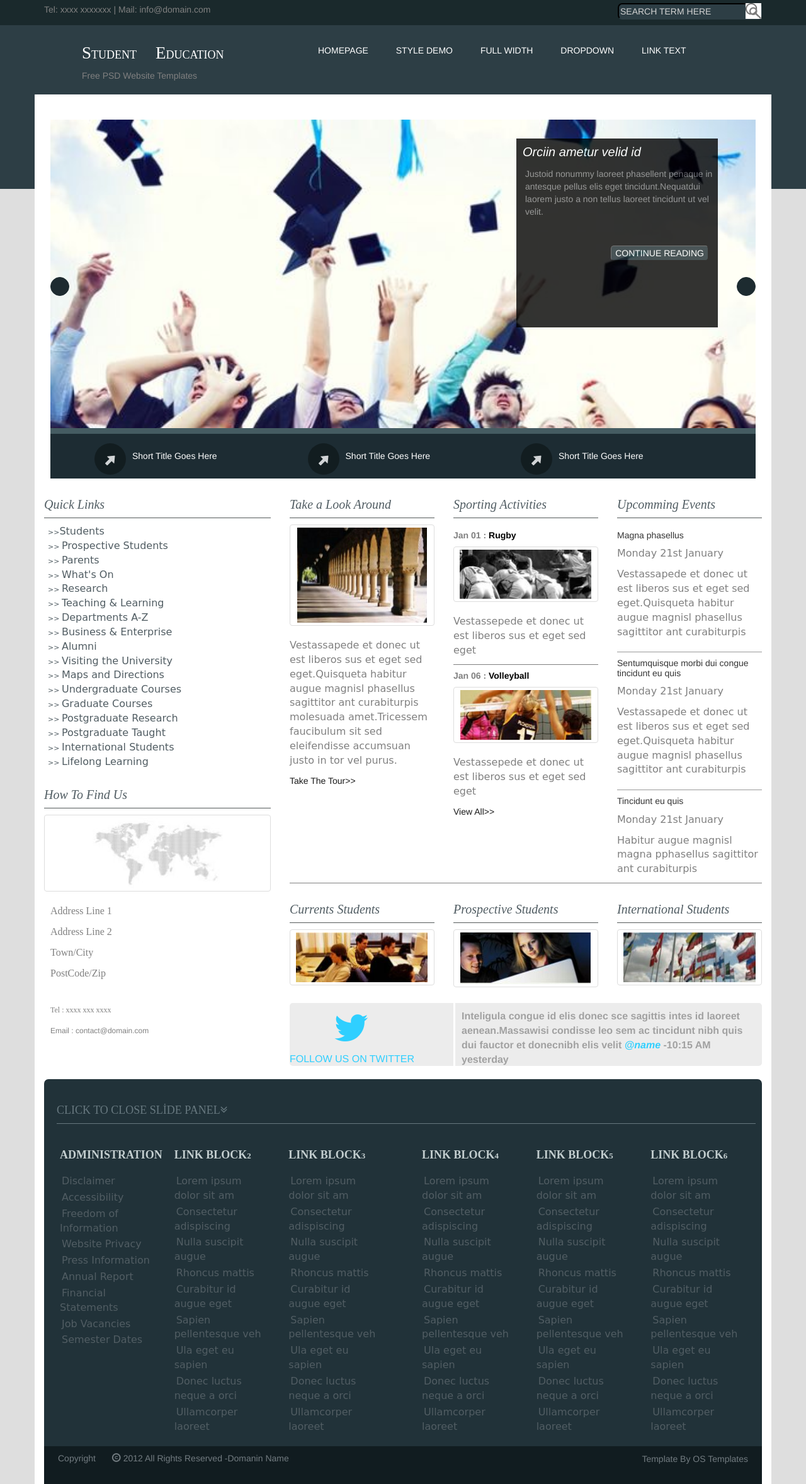
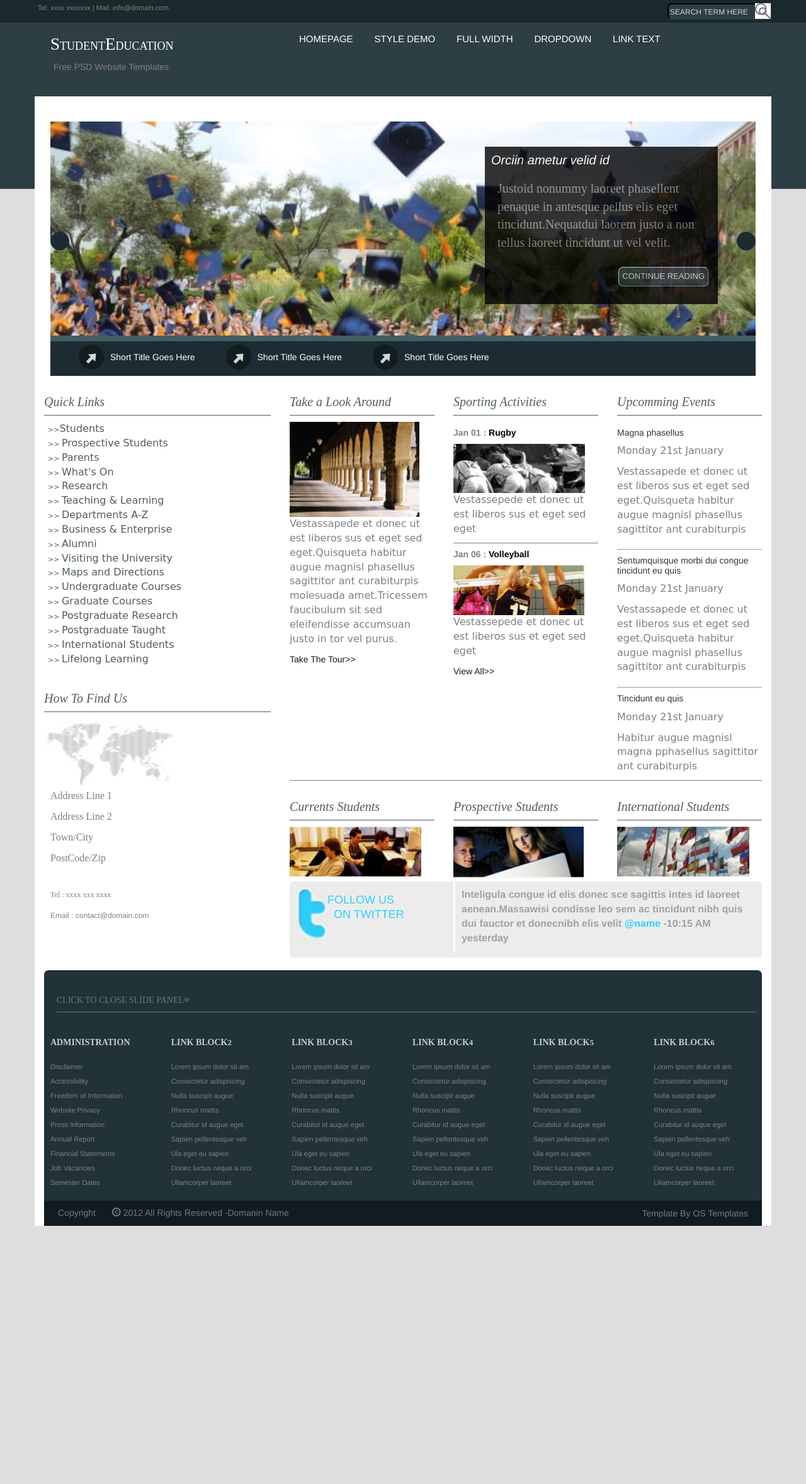
Before and after one commit to betulyrgnc/crownest-intern, a plain HTML site: page bootstrap-html-css/index.html in a window 1280 px wide. Shown: the whole page at 63% size. After the commit the page ends 1947 px from the top, so only its background shows below. Drawn offline with Linux system fonts and the light colour scheme; files whose address does not match are found by name; a web font is replaced by a local one.

Commit message:
İçerik responsive hale getirildi

```diff
--- a/bootstrap-html-css/index.html
+++ b/bootstrap-html-css/index.html
@@ -1,6 +1,6 @@
 <html>
 <head>
-
+<meta name="viewport" content="width=device-width, user-scalable=no,initial-scale=1, maximum-scale=1">
 <link rel="stylesheet" type="text/css" href="static/css/reset.css">
 <link rel="stylesheet" type="text/css" href="static/css/bootstrap.min.css">
 <link rel="stylesheet" type="text/css" href="static/css/slick.css">
@@ -15,10 +15,10 @@
   <div class="top-bar">
      <div class="container">
     <div class="row">
-      <div class="col-md-6">
+      <div class="col-lg-6 col-md-6 col-sm-6 col-xs-6">
        <p>Tel: xxxx xxxxxxx | Mail: info@domain.com</p>
       </div>
-      <div class="col-md-6">
+      <div class="col-lg-6 col-md-6 col-sm-6 col-xs-6">
    	   <div class="search">
 	      <input  name='q' size='25' type='text' placeholder="SEARCH TERM HERE">
 	   <button>
@@ -32,11 +32,16 @@
   <div class="container">
     <div class="header-bottom">
 	    <div class="row">
-	    <div class="col-md-4">
+	      <div class="col-lg-4 col-md-4 col-sm-12 col-xs-12">
 	        <h4><span>S</span>TUDENT<span>E</span>DUCATION</h4>
 	        <p>Free PSD Website Templates</p>
 	      </div>
-	   <div class="col-md-8">
+	    <div class="col-lg-8 col-md-8 col-sm-12 col-xs-12">
+
+         <a href="#" class="mobile-menu hidden-lg hidden-md">
+         <i class="glyphicon glyphicon-align-justify"></i>
+         </a>
+
         <div class="menu">
 	        <ul>
   		      <li><a href="#" class="active">HOMEPAGE</a>
@@ -63,7 +68,7 @@
 
         <div class="slider">
 
-           <div class="slider-list" style="background-image: url(static/img/cap.jpg)">
+           <div class="slider-list" style="background-image: url(static/img/images.jpg)">
 	      		<div class="text">
 	       			<h4>Orciin ametur velid id</h4>
 	       			<p class="text-left">Justoid nonummy laoreet phasellent penaque in antesque pellus elis eget tincidunt.Nequatdui laorem justo a non tellus laoreet tincidunt ut vel velit.</p>
@@ -71,7 +76,7 @@
 	      		</div>
 	        </div>
 	        <div class="slider-list" style="background-image: url(static/img/cap.jpg)">
-	      		<div class="text">
+	      		<div class="text ">
 	       			<h4>Orciin ametur velid id</h4>
 	       			<p class="text-left">Justoid nonummy laoreet phasellent penaque in antesque pellus elis eget tincidunt.Nequatdui laorem justo a non tellus laoreet tincidunt ut vel velit.</p>
 	        		<button type="submit" class="reading">CONTINUE READING</button>
@@ -96,7 +101,7 @@
 
 
 
-        <div class="slider-bottom">
+    <div class="slider-bottom hidden-xs">
 		   <ul>
 		     <li>  <button type="submit" class="button1"><span class="glyphicon glyphicon-arrow-up"></span></button>
 		     <span>Short Title Goes Here</span>
@@ -113,8 +118,10 @@
     </div>
   <div class="content">
     <div class="row">
-      <div class="col-md-4">
 
+      <div class=" col-lg-4 col-md-4 col-sm-12 col-xs-12">
+        <div class="row">
+         <div class="col-lg-12 col-md-12 col-sm-6 xs-12">
           <h6>Quick Links</h6>
 
         <ul>
@@ -151,21 +158,23 @@
           <li><a href="#" class="active"><span>>>  </span>International Students</a></li>
 
           <li><a href="#" class="active"><span>>>  </span>Lifelong Learning </a></li>
-
-
         </ul>
 
+        </div>
+        <div class="col-lg-12 col-md-12 col-sm-6 xs-12">
          <h6>How To Find Us</h6>
-      	  <div class="thumbnail">
-      	    <img src="static/img/a.jpeg">
-      	   </div>
+
+      	   <figure><img src="static/img/a.jpeg"></figure>
+
       	  <div class="information">
         	  <p>Address Line 1</p>
         	  <p>Address Line 2</p>
         	  <p>Town/City</p>
         	  <p>PostCode/Zip</p>
         	  <h6>Tel : xxxx xxx xxxx</h6>
-          <h5>Email : contact@domain.com<h5>
+            <h5>Email : contact@domain.com</h5>
+      	   </div>
+        </div>
         </div>
         </div>
 
@@ -173,15 +182,15 @@
 
 
 
+    <div class="col-md-8 col-sm-12 col-xs-12">
+      <div class="top-content">
 
-     <div class="col-md-8">
-      <div class="top-content">
        <div class="row">
-        <div class="col-md-4">
+        <div class="col-md-4 col-sm-4 col-xs-12">
       	   <h6>Take a Look Around</h6>
-      	   <div class="thumbnail">
-      	     <img src="static/img/j.jpeg">
-      	   </div>
+
+      	  <figure><img src="static/img/j.jpeg"></figure>
+
            <p class="text-left">
            	Vestassapede et donec ut est liberos sus et eget sed eget.Quisqueta habitur augue magnisl phasellus sagittitor ant curabiturpis molesuada amet.Tricessem faucibulum sit sed eleifendisse accumsuan justo in tor vel purus.
            </p>
@@ -190,27 +199,27 @@
       	</div>
 
 
-      	<div class="col-md-4">
+      	<div class="col-md-4 col-sm-4 col-xs-12">
       	   <h6>Sporting Activities</h6>
       	   <h5><span>Jan 01 : </span>Rugby</h5>
-      	   <div class="thumbnail">
-      	     <img src="static/img/h.jpeg">
-      	   </div>
+
+      	 <figure><img src="static/img/h.jpeg"></figure>
+
       	   <p class="text-left">
       	   Vestassepede et donec ut est liberos sus et eget sed eget</p>
 
       	   <h4><span>Jan 06 : </span>Volleyball</h4>
 
-           <div class="thumbnail">
-      	     <img src="static/img/f.jpeg">
-      	   </div>
+
+      	   <figure><img src="static/img/f.jpeg"></figure>
+
       	   <p class="text-left">
       	   Vestassepede et donec ut est liberos sus et eget sed eget</p>
       	   <a href="#" class="active">View All>> </a>
 
       	</div>
 
-      	<div class="col-md-4">
+      	<div class="col-md-4 col-sm-4 col-xs-12">
       	   <h6>Upcomming Events</h6>
       	   <h3>Magna phasellus</h3>
       	   <p class="text-left">
@@ -235,25 +244,25 @@
        <div class="bottom-content">
        	<div class="row">
 
-       	 <div class="col-md-4">
+       	 <div class="col-lg-4 col-md-4 col-sm-4 col-xs-12">
        	  <h6>Currents Students</h6>
-      	  <div class="thumbnail">
-      	    <img src="static/img/d.jpeg">
-      	   </div>
+
+      	    <figure><img src="static/img/d.jpeg"></figure>
+
        	 </div>
 
-       	 <div class="col-md-4">
+       	 <div class="col-lg-4 col-md-4 col-sm-4 col-xs-12">
        	  <h6>Prospective Students</h6>
-      	  <div class="thumbnail">
-      	    <img src="static/img/c.jpeg">
-      	  </div>
+
+      	  <figure><img src="static/img/c.jpeg"></figure>
+
        	 </div>
 
-       	 <div class="col-md-4">
+       	 <div class="col-lg-4 col-md-4 col-sm-4 col-xs-12">
        	  <h6>International Students</h6>
-      	  <div class="thumbnail">
-      	    <img src="static/img/b.jpeg">
-      	  </div>
+
+      	    <figure><img src="static/img/b.jpeg"></figure>
+
        	 </div>
        	</div>
        </div>
@@ -261,20 +270,19 @@
       <div class="bottom-bar">
         <div class="row">
 
-	        <div class="col-md-4">
-	        <ul>
-		      <li><span class="fa fa-twitter"></span></li>
-		      <li><h5>FOLLOW US ON TWITTER</h5></li>
-		      </ul>
+	        <div class="col-lg-4 col-md-4 col-sm-4 col-xs-12">
+
+	         <div class="image">
+	         <figure><img src="static/img/twitter.jpeg"></figure>
+	         <h5>FOLLOW US</h5>
+	         <span>ON TWITTER</span>
+	         </div>
 
 	        </div>
-          <div class="col-md-8">
+          <div class="col-lg-8 col-md-8 col-sm-8 col-xs-12">
        	   <p class="text-left">Inteligula congue id elis donec sce sagittis intes id laoreet aenean.Massawisi condisse leo sem ac tincidunt nibh quis dui fauctor et donecnibh elis velit <span>@name</span> -10:15 AM yesterday</p>
         	 </div>
-
-
          </div>
-
       </div>
 
      </div>
@@ -283,8 +291,8 @@
 
         <h6>CLICK TO CLOSE SLİDE PANEL<span class="fa fa-angle-double-down"></span></h6>
     <div class="row">
-      <div class="col-md-6">
-      	<div class="col-md-4">
+      <div class="col-lg-2 col-md-2 col-sm-4 col-xs-6">
+
 
       	    <h6>ADMINISTRATION</h6>
       		<ul>
@@ -301,7 +309,8 @@
 
       		</ul>
       </div>
-        <div class="col-md-4">
+
+          <div class="col-lg-2 col-md-2 col-sm-4 col-xs-6">
               <h6>LINK BLOCK<span>2</span></h6>
               <ul>
 
@@ -316,10 +325,9 @@
 			  <li><a href="#" class="active">Ullamcorper laoreet</a></li>
 
       	   	</ul>
+          </div>
 
-
-        </div>
-        <div class="col-md-4">
+          <div class="col-lg-2 col-md-2 col-sm-4 col-xs-6">
             <h6>LINK BLOCK<span>3</span></h6>
         	<ul>
 
@@ -334,12 +342,11 @@
 			  <li><a href="#" class="active">Ullamcorper laoreet</a></li>
 
       		</ul>
-        </div>
+
           </div>
 
 
-      <div class="col-md-6">
-      	<div class="col-md-4">
+      	  <div class="col-lg-2 col-md-2 col-sm-4 col-xs-6">
       	    <h6>LINK BLOCK<span>4</span></h6>
       		<ul>
 
@@ -353,8 +360,10 @@
 			  <li><a href="#" class="active">Donec luctus neque a orci</a></li>
 			  <li><a href="#" class="active">Ullamcorper laoreet</a></li>
       		</ul>
+
           </div>
-        <div class="col-md-4">
+
+          <div class="col-lg-2 col-md-2 col-sm-4 col-xs-6">
             <h6>LINK BLOCK<span>5</span></h6>
         	<ul>
 
@@ -368,8 +377,10 @@
 			  <li><a href="#" class="active">Donec luctus neque a orci</a></li>
 			  <li><a href="#" class="active">Ullamcorper laoreet</a></li>
       		</ul>
+
           </div>
-        <div class="col-md-4">
+
+          <div class="col-lg-2 col-md-2 col-sm-4 col-xs-6">
             <h6>LINK BLOCK<span>6</span></h6>
         	<ul>
 
@@ -388,23 +399,21 @@
 
 
       </div>
-
     </div>
 
 
 </footer>
       <div class="footer-item">
         <div class="row">
-    	<div class="col-md-6">
+    	    <div class="col-lg-6 col-md-6 col-sm-6 col-xs-12">
     		     <span>Copyright <span class="glyphicon glyphicon-copyright-mark"></span> 2012 All Rights Reserved -Domanin Name</span>
     	    </div>
-    	<div class="col-md-6">
+    	    <div class="col-lg-6 col-md-6 col-sm-6 col-xs-12">
     		     <p><span>Template By OS Templates</span></p>
     	    </div>
         </div>
+      </div>
 
-    </div>
-    </div>
 
 
 <script src="static/js/jquery-3.2.1.js"></script>
--- a/bootstrap-html-css/static/css/style.css
+++ b/bootstrap-html-css/static/css/style.css
@@ -3,6 +3,9 @@
 
 @import url('https://fonts.googleapis.com/css?family=Itim');
 @import url('https://fonts.googleapis.com/css?family=Alegreya');
+@import url('https://fonts.googleapis.com/css?family=Convergence|PT+Serif');
+@import url('https://fonts.googleapis.com/css?family=Convergence|Lustria|PT+Serif');
+@import url('https://fonts.googleapis.com/css?family=Convergence|Lustria|McLaren|PT+Serif');
 .clearfix {
 	overflow: auto;
 	zoom: 1;
@@ -13,29 +16,33 @@ body{
 
 }
 header{
-    margin: 0 auto;
+    margin:0 auto;
     height: 300px;
 	background-color:#2d3e45;
 
 }
 .top-bar{
-	width: 100%;
+
     background-color: #1a292c;
     padding:5px;
 }
 .container{
     background-color:transparent;
-
+    display: inline block;
 
 }
 .top-bar .col-md-6 p{
     color: gray;
-    font-size: 14px;
+    font-size: 11px;
+    margin-left:-10
 }
 .search{
     float: right;
 	position: relative;
-
+    display: inline-block;
+    right:-15px;
+    padding-right: 0px;
+    padding-left: 0px;
 }
 
 .col-md-6 .search input{
@@ -45,10 +52,13 @@ header{
     display: inline-block;
     border-color: #2d3e45;
     color: #fff;
+    right: 0px;
+    width: 165px;
 
 }
 .search input[type=text]::-webkit-input-placeholder {
     color: LightGray;
+    font-size: 12px;
 }
 .search button{
     width: 25px;
@@ -72,50 +82,120 @@ header{
     height: 300px;
 
 }
-.header-bottom .col-md-4 h4{
+.header-bottom  h4{
     color: #fff;
     font-family: 'IM Fell Double Pica SC', serif;
-    margin:30px 0px 0px 30px;
+    margin:20px 0px 0px 10px;
 }
 
 .header-bottom .col-md-4 span{
     font-size: 27px;
-    margin: 30px 0px 0px 30px;
+    margin: 20px 0px 0px 0px;
     font-family: 'IM Fell Double Pica SC', serif;
     color: #fff;
 }
 .header-bottom .col-md-4 p{
     color: gray;
-    margin:10px 0px 0px 60px;
+    margin:10px 0px 0px 15px;
 }
 .header-bottom .menu{
-    display: inline-block;
-    margin-top: 30px;
-    margin-left: 25px;
+    margin:0px;
 }
 .header-bottom .menu li{
+
+    position: relative;
     display: inline-block;
+    width: calc(100% / 50px);
+    padding: 15px;
 }
 .header-bottom .menu li a{
     color: #fff;
-    text-decoration-line: none;
-    padding:20px;
+    padding:0px;
+    position:relative;
+    display:inline block;
+    font-size: 15px;
+    text-decoration: none;
 }
+
+.menu li a:hover {
+    color: #F97C7C ;
+}
+
+.mobile-menu {
+    text-decoration: none;
+    float: right;
+    width: 40px;
+    height: 40px;
+    margin: -50px 2px 10px 10px;
+    padding: 10px;
+    border-radius: 6px;
+    background-color: #1a292c ;
+    color: white;
+    font-size: 20px;
+    text-align: center;
+
+}
+
+.mobile-menu.active {
+    position: fixed;
+    z-index: 11;
+    top: 5px;
+    right: 5px;
+    margin:0px;
+    background-color: #gray;
+    color: #fff;
+    text-decoration: none;
+}
+
+.mobile-menu.active i:before {
+    content:"\e014";
+}
+
+.glyphicon-align-justify {
+    color: white;
+}
+
+@media (max-width: 768px) {
+.menu {
+    display: none;
+    position: fixed;
+    top: 0;
+    right: 0;
+    z-index: 10;
+    width: 100%;
+    height: 100%;
+    margin:0;
+    padding: 25px;
+    background-color: #1a292c;
+    overflow-y: auto;
+  }
+
+.menu.show {
+    display: block;
+}
+
+.menu li {
+    margin-top: 3px;
+    width: 100%;
+    border-bottom: 1px solid #fff ;
+
+  }
+
+
+}
+
 .wrapper{
-     z-index:1;
-     margin-top: -150px;
-     background-color: #fff;
+    z-index:1;
+    margin-top: -147px;
+    background-color: #fff;
 }
 .slider{
-    height: 500px;
+    height:350;
+    max-width: auto;
     overflow: hidden;
     margin-top:40px;
     position: relative;
     padding:0px 10px 10px 10px;
-}
-
-.slider img{
-    width: 100%;
 }
 
 .slider .slider-list {
@@ -125,39 +205,109 @@ header{
     position: relative;
 }
 
-.slider .slider-list .text {
-    width: 320px;
-    height: 300px;
-    margin-top:30px;
+.slider .slider-list  .text {
+    width: 370px;
+    height: 250px;
+    margin-top:40px;
     background-color:black;
     opacity: 0.8;
     position: absolute;
     right: 60px;
 
+}
+
+@media (max-width: 768px) {
+.slider .slider-list .text {
+    bottom:0px;
+    width:100%;
+    height:180px;
+    margin:0;
+    padding: 0px;
+    background-color:black;
+    opacity: 0.8;
+    display: inline-block;
+    right: 0px;
+}
 
 
 }
+
 .slider .slider-list .text h4{
     font-style: italic;
     color: #fff;
     margin-left: 10px;
     font-size: 20px;
 }
+
+@media (max-width: 768px) {
+.slider .slider-list .text h4{
+    font-style: italic;
+    color: #fff;
+    margin-left: 25px;
+    font-size: 16px;
+    display: inline-block;
+    }
+
+
+}
+
 .slider .slider-list .text p{
     color: gray;
     margin-left: 10px;
-    font-size: 14px;
-    padding :4px;
+    font-size: 20px;
+    padding :10px;
+    font-family: 'Lustria', serif;
 }
+
+@media (max-width: 768px) {
+.slider .slider-list .text p{
+    color: gray;
+    font-size: 16px;
+    padding :5px;
+    font-family: 'Lustria', serif;
+    display: inline-block;
+}
+}
+
+
+
 .slider .slider-list .text .reading{
-    background-color:#1d2b30;
-    color: #fff;
-    border-radius:5px;
+    background-color:#1d2c30;
+    color:LightGray;
+    border-radius:7px;
     float: right;
-    margin-top: 30px;
+    margin-top: 5px;
     margin-right: 15px;
     border-width: 1px;
+    position: absolute;
+    font-size: 13px;
+    display: inline-block;
+    right: 0px;
+    border-color: LightGray;
+    font-family: 'Convergence', sans-serif;
+    padding:5px;
+
 }
+@media (max-width: 768px) {
+    .slider .slider-list .text .reading{
+    background-color:#1d2c30;
+    color:LightGray;
+    border-radius:7px;
+    float: right;
+    margin-top: -11px;
+    margin-right: 15px;
+    border-width: 1px;
+    position: absolute;
+    font-size: 13px;
+    display: inline-block;
+    right: 0px;
+    border-color: LightGray;
+    font-family: 'Convergence', sans-serif;
+    padding:5px;
+
+}
+}
+
 
 .slick-slider .slick-prev {
     border-radius: 50%;
@@ -170,6 +320,14 @@ header{
     position: absolute;
     top:50%;
     z-index: 1;
+
+}
+@media (max-width: 768px) {
+.slick-slider .slick-prev{
+    background-color: transparent;
+    border-width: 0px;
+
+  }
 
 }
 .slick-slider .slick-next {
@@ -186,9 +344,17 @@ header{
     right: 10px;
 
 }
+@media (max-width: 768px) {
+.slick-slider .slick-next{
+    background-color: transparent;
+    border-width: 0px;
+
+  }
+
+}
 
 .slider-bottom{
-    height: 80px;
+    display: inline block;
     background-color: #1d2c33;
     border-top-style: solid;
     border-top-width: 9px;
@@ -196,27 +362,29 @@ header{
     margin-left: 10px;
     margin-right: 10px;
     margin-top: -10px;
+    padding-top: 15px;
 
 }
 .slider-bottom ul{
     display: inline-block;
-
+    margin-left:00px;
 
 }
 .slider-bottom li{
     display: inline-block;
-    padding: 70px;
+    padding-left:45px;
     margin-top:-55px;
 }
 .slider-bottom li .button1,.button2,.button3{
     border-radius: 50px;
-    width: 50px;
-    height: 50px;
+    width: 40px;
+    height: 40px;
     background-color: #101a1c;
     opacity: 0.8;
     float: left;
     border:none;
     display: inline-block;
+
 
 }
 .slider-bottom li .glyphicon-arrow-up{
@@ -250,6 +418,7 @@ header{
 .content {
     background-color: #fff;
 }
+
 .content .col-md-4  ul{
     margin-top: 10px;
 }
@@ -271,6 +440,7 @@ header{
     border-bottom-style: solid;
     border-bottom-width: 1px;
     border-bottom-color: gray;
+    display: inline-block;
 }
 
 .top-content .thumbnail img{
@@ -319,9 +489,7 @@ header{
 
 }
 
-.content .col-md-4 .thumbnail{
 
-}
 
 .bottom-content h6{
     padding-bottom: 10px;
@@ -353,28 +521,47 @@ header{
 }
 
 .bottom-bar{
-    height: 100px;
+    height: auto;
     background-color: #ececec;
-    border-radius: 5px;
+    border-radius: 5px;height: auto;
     margin:5px 0px 20px 0px;
-}
-.bottom-bar .col-md-4 ul li{
-
     float: left;
 }
-.bottom-bar .col-md-4 ul li .fa-twitter{
-    display: inline-block;
-    color:#2fcfff;
-    background-color:#ececec;
-    font-size: 60px;
-    margin-left:70px;
+
+.bottom-bar .col-md-4 .image img{
+    width: 60px;
+    height: 80px;
+    padding-left: 10px;
+    margin-top: 10px;
+    float: left;
 
 }
-.bottom-bar .col-md-4 ul li h5{
-    display: inline-block;
+
+.bottom-bar .col-md-4 .image h5{
+
     color: #2fcfff;
-    font-size:16px;
-     }
+    font-size:18px;
+    width: calc(100%-100px);
+
+    padding-top: 20px;
+    padding-right: 10px;
+    padding-bottom: 0px;
+    margin: 0px;
+
+
+}
+.bottom-bar .col-md-4 .image span{
+    color: #2fcfff;
+    font-size:18px;
+    width: calc(100%-80px);
+
+
+    padding-right: 0px;
+    padding-left: 10px;
+    padding-top: 0px;
+    margin: 0px;
+}
+
 .bottom-bar .col-md-8 .text-left{
     display: inline-block;
     color: #a1a1a1;
@@ -389,7 +576,7 @@ header{
      color: #2fcfff;
      background-color: #ececec;
      font-size: 16px;
-     font-style: italic;
+
      display: inline-block;
 }
 
@@ -402,6 +589,7 @@ footer{
     border-top-left-radius: 7px;
     margin-top: 0px;
     padding: 10px;
+    width: %100;
 
 }
 footer h6{
@@ -412,32 +600,32 @@ footer h6{
     font-style:inherit;
     padding-bottom: 10px;
     margin-left: 10px;
-    font-size: 18px;
+    font-size: 14px;
 }
-footer .col-md-4 h6{
+footer .col-md-2 h6{
     color: #ecf5f5;
     font-weight: bold;
     border:none;
     opacity: 0.8;
     margin-left: 0px;
 }
-footer .col-md-4 h6 span{
+footer .col-md-2 h6 span{
     font-size: 13px;
     color: #ecf5f5;
 }
-footer .col-md-4 ul{
-
+footer .col-md-2 ul {
+    margin-bottom: 10px;
 }
-footer .col-md-4 ul li{
+footer .col-md-2 ul li{
     margin-bottom: 3px;
 }
-footer .col-md-4 ul li a{
+footer .col-md-2 ul li a{
     color: gray;
     font-size: 11px;
 }
 .footer-item {
     background-color: #111c20;
-    height: 60px;
+    height: auto;
     margin:0px;
     width: 100%;
 }
--- a/bootstrap-html-css/static/js/script.js
+++ b/bootstrap-html-css/static/js/script.js
@@ -6,5 +6,12 @@ $(document).ready(function() {
         slidesToShow: 1,
         slidesToScroll: 1,
         adaptiveHeight: true
+
     });
+
+	$(".mobile-menu").click(function(e){
+	        e.preventDefault();
+	        $(".menu").toggleClass("show");
+	        $(this).toggleClass("active");
+	    });
 });
```
Also changed, not shown: bootstrap-html-css/static/img/images.jpg (added), bootstrap-html-css/static/img/twitter.jpeg (added). Lines whose indentation alone changed are shown as unchanged.
